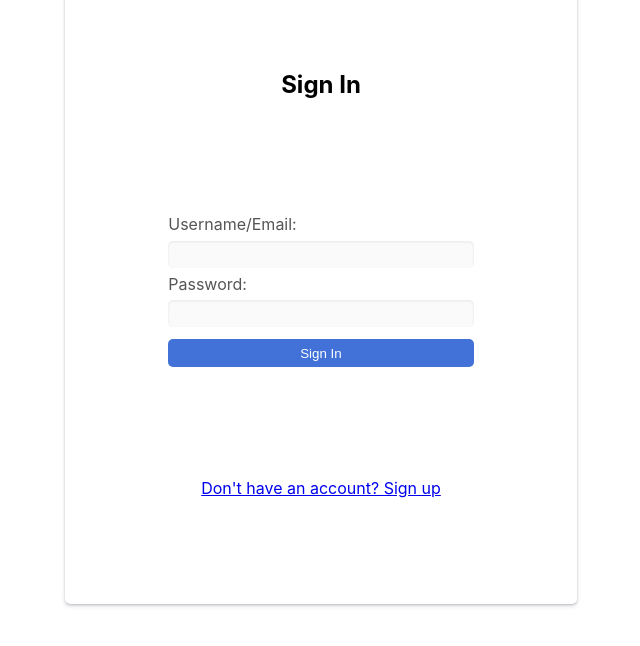
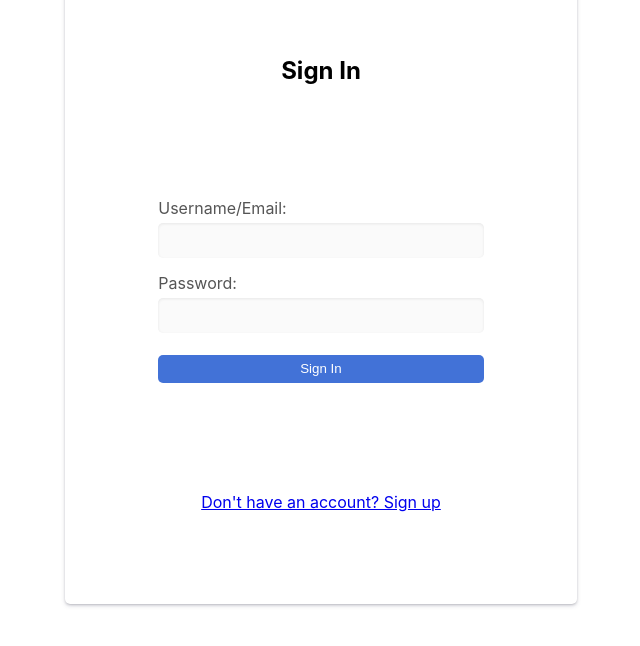
Before and after one commit to Peafield/socialnetwork, a React (Create React App) app in the folder frontend/socialnetwork/: page / in a window 1280 px wide. Shown: the part 116-762 px from the top of the page, without its empty margins (319-959 px from the left). Built offline with nearby package versions, Linux system fonts and the light colour scheme.

Commit message:
frontend(css): signin added wrapper as well as container;

```diff
--- a/frontend/socialnetwork/src/components/Auth/Auth.module.css
+++ b/frontend/socialnetwork/src/components/Auth/Auth.module.css
@@ -1,14 +1,25 @@
 .authcontainer {
-  overflow: auto;
+  position: relative;
+  display: flex;
+  flex-direction: column;
+  justify-content: center;
+  align-items: center;
+  border-radius: 5px;
+  width: 40%;
+  height: 80%;
+  padding: 5%;
+  box-shadow: rgba(50, 50, 93, 0.25) 0px 2px 5px -1px,
+    rgba(0, 0, 0, 0.3) 0px 1px 3px -1px;
+}
+
+.formwrapper {
+  position: absolute;
   display: flex;
   flex-direction: column;
   justify-content: space-evenly;
   align-items: center;
-  border-radius: 5px;
-  width: 40%;
-  height: 80%;
-  box-shadow: rgba(50, 50, 93, 0.25) 0px 2px 5px -1px,
-    rgba(0, 0, 0, 0.3) 0px 1px 3px -1px;
+  width: 100%;
+  height: 100%;
 }
 
 h2 {
@@ -23,6 +34,7 @@ form {
 
 .inputgroup {
   display: block;
+  margin: 10px 0;
 }
 
 .inputgrouprow {
@@ -30,6 +42,7 @@ form {
   flex-direction: row;
   justify-content: space-between;
   align-items: center;
+  margin: 10px 0;
 }
 
 label {
@@ -42,6 +55,7 @@ label {
 input[type="text"],
 input[type="password"],
 input[type="date"],
+input[type="file"],
 textarea {
   outline: none;
   background: #fafafa;
@@ -49,12 +63,12 @@ textarea {
   border-radius: 5px;
   border: none;
   width: 100%;
-  padding: 2%;
-  margin: 2% 0;
+  padding: 10px;
+  margin: 5px 0;
 }
 
-input[type="file"] {
-  margin: 2% 0;
+textarea {
+  resize: none;
 }
 
 button {
--- a/frontend/socialnetwork/src/components/Auth/SignIn.tsx
+++ b/frontend/socialnetwork/src/components/Auth/SignIn.tsx
@@ -56,6 +56,7 @@ export default function SignIn() {
   return (
     <Container>
       <div className={styles.authcontainer}>
+        <div className={styles.formwrapper}>
           <h2 className={styles.h2}>Sign In</h2>
           <form onSubmit={handleSubmit}>
             <div className={styles.inputgroup}>
@@ -90,6 +91,7 @@ export default function SignIn() {
           </form>
           <Link to="/signup">Don't have an account? Sign up</Link>
         </div>
+      </div>
     </Container>
   );
 }
--- a/frontend/socialnetwork/src/components/Auth/SignUp.tsx
+++ b/frontend/socialnetwork/src/components/Auth/SignUp.tsx
@@ -2,7 +2,7 @@ import React, { useState, FormEvent, useContext } from "react";
 import { Link } from "react-router-dom";
 import { handleAPIRequest } from "../../controllers/Api";
 import { UserContext } from "../../context/AuthContext";
-import styles from "./Auth.module.css"
+import styles from "./Auth.module.css";
 import Container from "../Containers/Container";
 
 interface FormData {
@@ -32,7 +32,9 @@ export default function SignUp() {
     about_me: "",
   });
 
-  const handleChange = (e: { target: { type?: any; files?: any; name?: any; value?: any; }; }) => {
+  const handleChange = (e: {
+    target: { type?: any; files?: any; name?: any; value?: any };
+  }) => {
     const { name, value } = e.target;
 
     if (name === "password" || name === "confirmPassword") {
@@ -44,14 +46,13 @@ export default function SignUp() {
 
     if (e.target.type === "file") {
       const file = e.target.files ? e.target.files[0] : null;
-      setFormData(prevState => ({
+      setFormData((prevState) => ({
         ...prevState,
-          avatar_path: file
+        avatar_path: file,
       }));
-
     }
     if (name !== "confirmPassword") {
-      setFormData(prevState => ({
+      setFormData((prevState) => ({
         ...prevState,
         [name]: value,
       }));
@@ -65,9 +66,9 @@ export default function SignUp() {
     const options = {
       method: "POST",
       headers: {
-        "Content-Type": "application/json"
+        "Content-Type": "application/json",
       },
-      body: JSON.stringify(data)
+      body: JSON.stringify(data),
     };
     try {
       const response = await handleAPIRequest("/signup", options);
@@ -81,7 +82,7 @@ export default function SignUp() {
       if (error instanceof Error) {
         setError(error.message);
       } else {
-            setError('An unexpected error occurred.');
+        setError("An unexpected error occurred.");
       }
     }
   };
@@ -89,11 +90,12 @@ export default function SignUp() {
   return (
     <Container>
       <div className={styles.authcontainer}>
-
+        <div className={styles.formwrapper}>
           <form onSubmit={HandleSubmit}>
             <h2 className={styles.h2}>Sign Up</h2>
             <div className={styles.inputgrouprow}>
-            <label htmlFor="first_name">First Name:
+              <label htmlFor="first_name">
+                First Name:
                 <input
                   className={styles.input}
                   required
@@ -105,7 +107,8 @@ export default function SignUp() {
                 />
               </label>
 
-            <label htmlFor="last_name">Last Name:
+              <label htmlFor="last_name">
+                Last Name:
                 <input
                   className={styles.input}
                   required
@@ -116,10 +119,10 @@ export default function SignUp() {
                   onChange={handleChange}
                 />
               </label>
-
             </div>
             <div className={styles.inputgroup}>
-            <label className={styles.label} htmlFor="email">Email:
+              <label className={styles.label} htmlFor="email">
+                Email:
                 <input
                   className={styles.input}
                   required
@@ -130,10 +133,10 @@ export default function SignUp() {
                   onChange={handleChange}
                 />
               </label>
-
             </div>
             <div className={styles.inputgroup}>
-            <label htmlFor="display_name">Display Name:
+              <label htmlFor="display_name">
+                Display Name:
                 <input
                   className={styles.input}
                   required
@@ -147,7 +150,8 @@ export default function SignUp() {
             </div>
 
             <div className={styles.inputgroup}>
-            <label htmlFor="password">Password:
+              <label htmlFor="password">
+                Password:
                 <input
                   className={styles.input}
                   required
@@ -158,10 +162,10 @@ export default function SignUp() {
                   onChange={handleChange}
                 />
               </label>
-
             </div>
             <div className={styles.inputgroup}>
-            <label htmlFor="confirmPassword">Confirm Password:
+              <label htmlFor="confirmPassword">
+                Confirm Password:
                 <input
                   className={styles.input}
                   required
@@ -175,7 +179,8 @@ export default function SignUp() {
             </div>
 
             <div className={styles.inputgrouprow}>
-            <label htmlFor="dob">Date of Birth:
+              <label htmlFor="dob">
+                Date of Birth:
                 <input
                   className={styles.input}
                   required
@@ -186,9 +191,10 @@ export default function SignUp() {
                   onChange={handleChange}
                 />
               </label>
-            <label htmlFor="avatar_path">Profile Picture:
+              <label htmlFor="avatar_path">
+                Profile Picture:
                 <input
-            className={styles.input}
+                  className={styles.customfileupload}
                   type="file"
                   id="avatar_path"
                   name="avatar_path"
@@ -197,7 +203,8 @@ export default function SignUp() {
               </label>
             </div>
             <div className={styles.inputgroup}>
-            <label htmlFor="about_me">About Me:
+              <label htmlFor="about_me">
+                About Me:
                 <textarea
                   required
                   maxLength={100}
@@ -210,11 +217,14 @@ export default function SignUp() {
               </label>
             </div>
             <div className={styles.inputgroup}>
-          <button className={styles.button} type="submit">Sign Up</button>
+              <button className={styles.button} type="submit">
+                Sign Up
+              </button>
             </div>
           </form>
           <Link to="/signin">Already have an account? Sign in</Link>
         </div>
+      </div>
     </Container>
   );
 }
```
Lines whose indentation alone changed are shown as unchanged.
